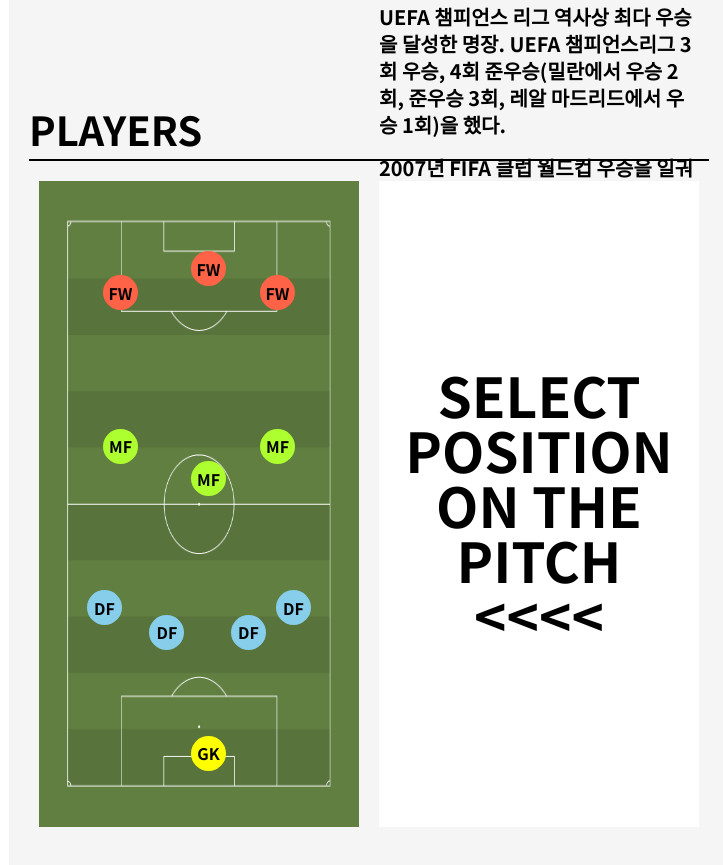
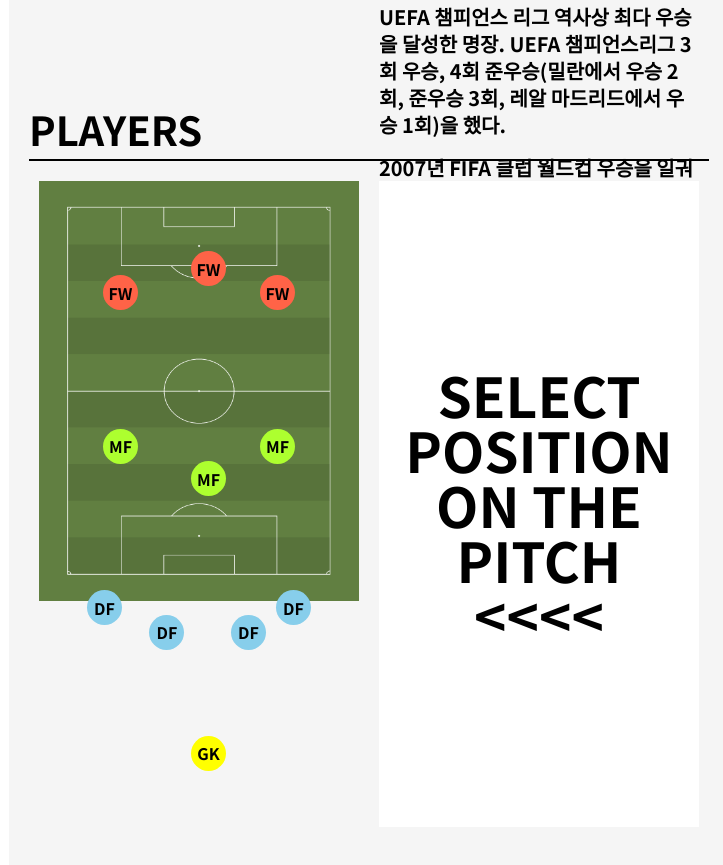
Before and after one commit to JIHYEOK0801/realmadrid-info, a plain HTML site: page squad.html in a window 1280 px wide. Shown: the part 941-1806 px from the top of the page, without its empty margins (291-1014 px from the left). Drawn offline with Linux system fonts and the light colour scheme.

Commit message:
squad:
pitch background 속성변경

```diff
--- a/css/screen/squad.css
+++ b/css/screen/squad.css
@@ -53,8 +53,7 @@
 .players-screen__content__column__board {
   width: 100%;
   height: 90%;
-  background-image: url("../../img/pitch.png");
-  background-repeat: round;
+  background: url("../../img/pitch.png") round no-repeat;
   display: flex;
   flex-direction: column;
   justify-content: center;
```
